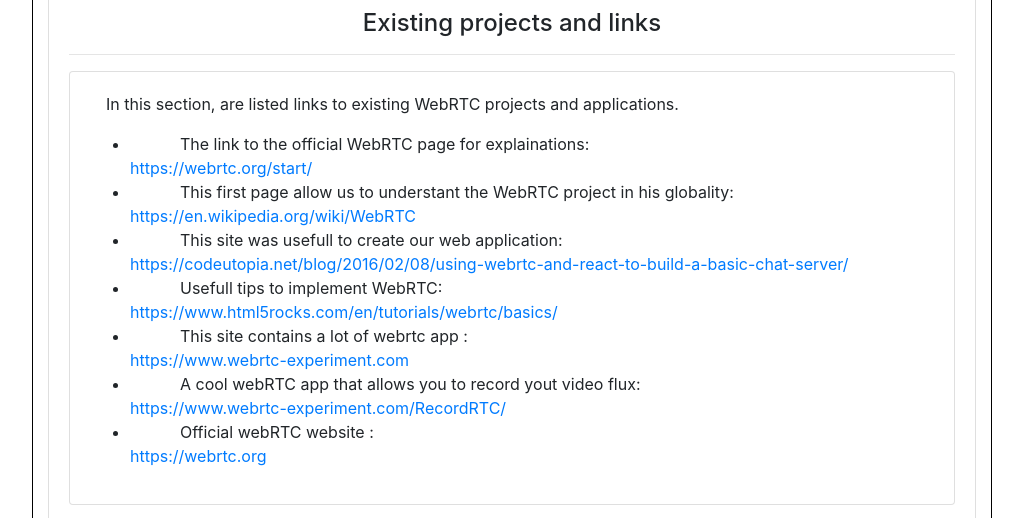
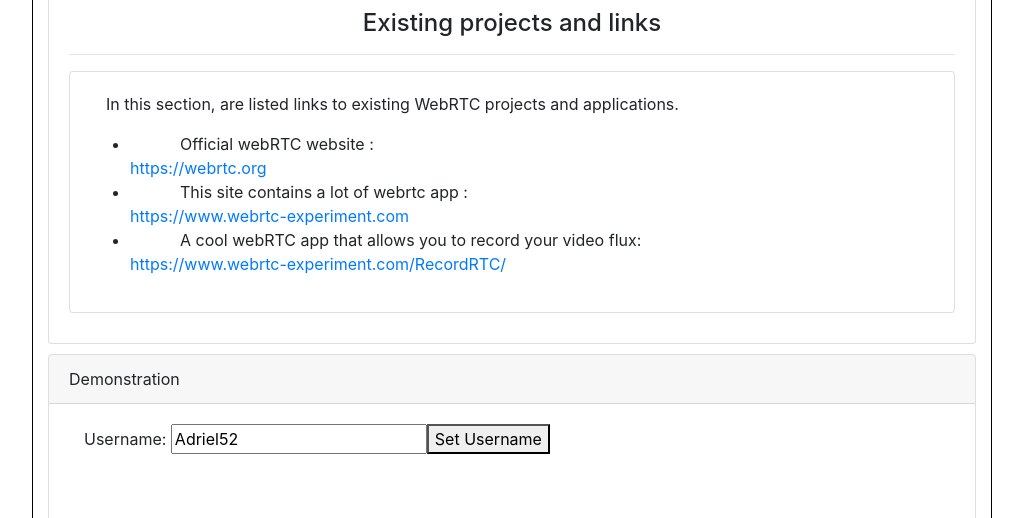
Before and after one commit to VideoStreamingEnseirb/WebRTC, a React (Create React App) app in the folder Front/: page / in a window 1280 px wide. Shown: the part 2840-3358 px from the top of the page, without its empty margins (128-1151 px from the left). Built offline with nearby package versions, Linux system fonts and the light colour scheme; no server answers.

Commit message:
link to webrtc project

```diff
--- a/Front/src/components/presentation.js
+++ b/Front/src/components/presentation.js
@@ -201,13 +201,10 @@ export class presentation extends Component {
                                 In this section, are listed links to existing WebRTC projects and applications.
                              </p>
                             <ul>
-                                <li style={{ "text-indent": "50px" }}> The link to the official WebRTC page for explainations:  <br />  <a href="https://webrtc.org/start/"> https://webrtc.org/start/ </a></li>
-                                <li style={{ "text-indent": "50px" }}> This first page allow us to understant the WebRTC project in his globality: <br /><a href="https://en.wikipedia.org/wiki/WebRTC"> https://en.wikipedia.org/wiki/WebRTC </a>  </li>
-                                <li style={{ "text-indent": "50px" }}> This site was usefull to create our web application: <br />  <a href="https://codeutopia.net/blog/2016/02/08/using-webrtc-and-react-to-build-a-basic-chat-server/"> https://codeutopia.net/blog/2016/02/08/using-webrtc-and-react-to-build-a-basic-chat-server/ </a></li>
-                                <li style={{ "text-indent": "50px" }}> Usefull tips to implement WebRTC:  <br />  <a href="https://www.html5rocks.com/en/tutorials/webrtc/basics/"> https://www.html5rocks.com/en/tutorials/webrtc/basics/ </a></li>
+                            <li style={{ "text-indent": "50px" }}> Official webRTC website :  <br /> <a href="https://webrtc.org">https://webrtc.org</a></li>
                                 <li style={{ "text-indent": "50px" }}> This site contains a lot of webrtc app : <br /> <a href="https://www.webrtc-experiment.com">https://www.webrtc-experiment.com</a></li>
-                                <li style={{ "text-indent": "50px" }}> A cool webRTC app that allows you to record yout video flux: <br /> <a href="https://www.webrtc-experiment.com/RecordRTC/">https://www.webrtc-experiment.com/RecordRTC/</a></li>
-                                <li style={{ "text-indent": "50px" }}> Official webRTC website :  <br /> <a href="https://webrtc.org">https://webrtc.org</a></li>
+                                <li style={{ "text-indent": "50px" }}> A cool webRTC app that allows you to record your video flux: <br /> <a href="https://www.webrtc-experiment.com/RecordRTC/">https://www.webrtc-experiment.com/RecordRTC/</a></li>
+
                             </ul>
                         </div>
                     </div>
```
